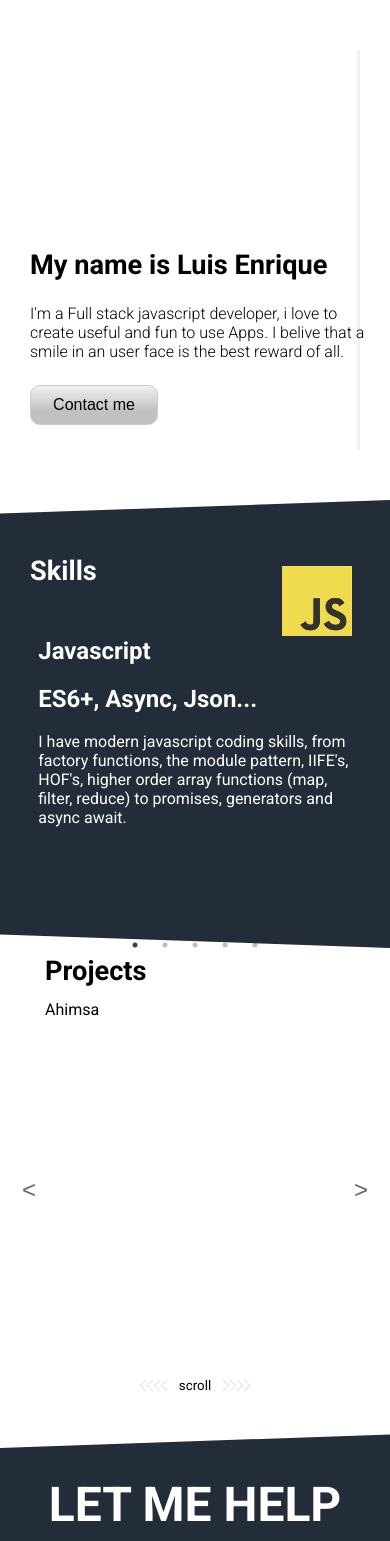
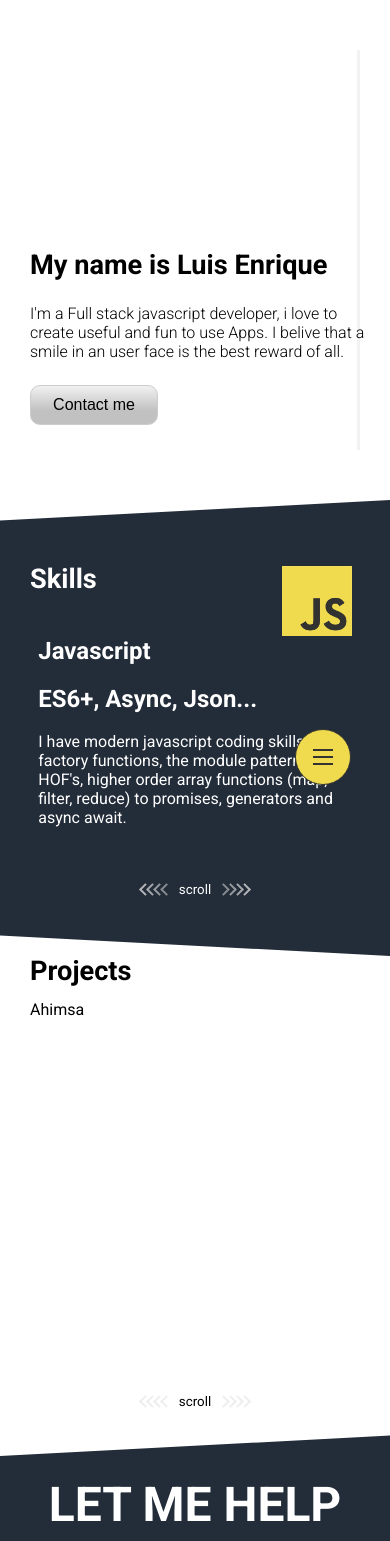
Before and after one commit to LuisSol/lesn-personal-portafolio, a React (Create React App) app: page / in a window 390 px wide. Shown: the top 1541 px of the page. Built offline with nearby package versions, Linux system fonts and the light colour scheme.

Commit message:
added mobile menu

```diff
--- a/src/App.js
+++ b/src/App.js
@@ -1,14 +1,17 @@
-import React from 'react';
+import React, { Suspense } from 'react';
 import styled from 'styled-components';
 import Hero from './components/Hero'
 import Skills from './components/Skills'
 import Projects from './components/Projects'
 import Contact from './components/Contact'
 import ContactModal from './components/ContactModal'
+import MobileMenu from './components/MobileMenu'
+import PDFModal from './components/PDFModal'
 
 const MainContainer = styled.div`
   margin: 0 auto;
   width: 1024px;
+  position: relative;
   @media (max-width: 1024px) {
     width: 100%;
     margin: 0;
@@ -22,8 +25,10 @@ function App() {
       <Hero />
       <Skills />
       <Projects />
+      <MobileMenu />
       <Contact />
       <ContactModal />
+      <PDFModal />
     </MainContainer>
   );
 }
--- a/src/components/Hero.js
+++ b/src/components/Hero.js
@@ -18,7 +18,7 @@ const HeroContent = styled.section`
         bottom: 0;
         content: '';
         transform-origin: right bottom;
-        transform: skewY(-2deg);
+        transform: skewY(-3deg);
         background-color: white;
     }
 `
--- /dev/null
+++ b/src/components/MobileMenu.js
@@ -0,0 +1,154 @@
+import React, {useState} from 'react';
+import styled from 'styled-components'
+import { togglePDFModal } from '../redux/actions/modalActions'
+import { useDispatch } from 'react-redux'
+
+const Menu = styled.nav`
+    display: none;
+    position: fixed;
+    z-index: 10;
+    width: 50vw;
+    height: 130vh;
+    background-color: #F0DB4F;
+    top: -10px;
+    right: -100%;
+    transform: rotate(-3deg);
+    transition: right 200ms ease-out;
+    border-left: 1px solid #323330;
+    @media (max-width: 700px) {
+        display: block;
+    }
+    ul {
+        z-index: 11;
+        padding: 0;
+        margin: 0;
+        list-style: none;
+        display: flex;
+        flex-direction: column;
+        justify-content: space-around;
+        align-items: center;
+        height: 100vh;
+        padding-bottom: 100px;
+        transform: rotate(2deg);
+    }
+    a {
+        text-decoration: none;
+        color: black;
+    }
+
+`
+const MenuBtn = styled.button `
+    display: none;
+    position: fixed;
+    justify-content: center;
+    align-items: center;
+    width:  3.5rem;
+    height: 3.5rem;
+    background-color: #F0DB4F;
+    right: 10%;
+    bottom: 7%;
+    z-index: 11;
+    border-radius: 50%;
+    border: 1px solid #323330;
+    &:focus {
+        outline: none;
+    }
+    #container {
+        height: 20px;
+        width: 20px;
+        display: flex;
+        flex-direction: column;
+        justify-content: space-around;
+        align-items: center;
+    }
+    #bar1, #bar2, #bar3 {
+        height: 2px;
+        width: 100%;
+        background-color: #323330;
+        transition: all 300ms ease;
+    }
+    @media (max-width: 700px) {
+        display: flex;
+    }
+`
+const ResumeBtn = styled.button`
+    background-color: #F0DB4F;
+    border: 0;
+    cursor: pointer;
+    font-weight: 500;
+    font-size: 1rem;
+    padding: 0;
+    color: #323330;
+    &:focus {
+        outline: none;
+    }
+`
+
+// Animations Styles
+const menuOpenStyle = {
+    right: '-7%',
+}
+const bar1Open = {
+
+    transform: 'rotate(-45deg) translate(-4px, 6px)'
+
+}
+const bar2Open = {
+    opacity: 0
+}
+const bar3Open = {
+    transform: 'rotate(45deg) translate(-4px, -5px)'
+}
+
+const MobileMenu = () => {
+    const [menuOpen, setOpen] = useState(false);
+    const dispatch = useDispatch();
+    const toggleMenu = () => {
+        setOpen( !menuOpen );
+    }
+
+    return (
+        <>
+        <MenuBtn
+            onClick={toggleMenu}
+        >
+            <div id="container">
+                <div
+                    id="bar1"
+                    style={menuOpen ? bar1Open : {}}
+                ></div>
+                <div
+                    id="bar2"
+                    style={menuOpen ? bar2Open : {}}
+                ></div>
+                <div
+                    id="bar3"
+                    style={menuOpen ? bar3Open : {}}
+                ></div>
+            </div>
+        </MenuBtn>
+        <Menu
+            style={ menuOpen ? menuOpenStyle : {}}
+        >
+            <ul>
+                <li>
+                    <ResumeBtn
+                        onClick={() => dispatch(togglePDFModal())}
+                    >Resume</ResumeBtn>
+                </li>
+                <li>
+                    <a href="#skills">Skills</a>
+                </li>
+                <li>
+                    <a href="#projects">Projects</a>
+                </li>
+                <li>
+                    <a href="#contact">Contact</a>
+                </li>
+            </ul>
+        </Menu>
+        </>
+    );
+}
+
+export default MobileMenu;
--- a/src/components/Navigation.js
+++ b/src/components/Navigation.js
@@ -1,17 +1,16 @@
-import React, { Suspense, useState } from 'react';
+import React from 'react';
 import styled from 'styled-components';
-import Modal from 'react-modal';
-
-const LazyPDFView = React.lazy(() => import('./PDFView'));
+import { togglePDFModal } from '../redux/actions/modalActions'
+import { useDispatch } from 'react-redux';
 
 const NavBar = styled.div`
-    height: 7vh;
+    height: 4rem;
     background-color: #FFFFFF;
     padding-right: 2.5rem;
     display: flex;
     align-items: center;
     justify-content: space-between;
-    @media (max-width: 750px) {
+    @media (max-width: 700px) {
         display: none;
     }
 `
@@ -46,10 +45,7 @@ const ResumeBtn = styled.button`
 `
 
 const Navigation = () => {
-    const [showResume, setShowResume] = useState(false);
-    const toggleShowResume = () => {
-        setShowResume(!showResume);
-    }
+    const dispatch = useDispatch();
 
     return (
         <NavBar>
@@ -57,21 +53,7 @@ const Navigation = () => {
             <Nav>
                 <ul>
                     <li>
-                        <ResumeBtn onClick={toggleShowResume}>Resume</ResumeBtn>
-                        {
-                            showResume &&
-                            <Modal
-                                closeTimeoutMS={300}
-                                className="pdf-modal"
-                                overlayClassName="overlay"
-                                isOpen={showResume}
-                                onRequestClose={toggleShowResume}
-                            >
-                                <Suspense fallback={<div>Loading ...</div>}>
-                                    <LazyPDFView />
-                                </Suspense>
-                            </Modal>
-                        }
+                        <ResumeBtn onClick={() => dispatch(togglePDFModal())}>Resume</ResumeBtn>
                     </li>
                     <li>
                         <a href="#skills">Skills</a>
--- /dev/null
+++ b/src/components/PDFModal.js
@@ -0,0 +1,34 @@
+import React, { Suspense } from 'react'
+import Modal from 'react-modal';
+import { useSelector, useDispatch } from 'react-redux'
+import { togglePDFModal } from '../redux/actions/modalActions'
+
+const LazyPDFView = React.lazy(() => import('./PDFView'));
+
+export default function PDFModal() {
+    const showResume = useSelector( state => state.pdfModalOpen )
+    const dispatch = useDispatch();
+
+    return (
+        <Modal
+          closeTimeoutMS={300}
+          className="pdf-modal"
+          overlayClassName="overlay"
+          isOpen={showResume}
+          onRequestClose={() => dispatch(togglePDFModal())}
+        >
+            <button
+                style={{
+                        position: "absolute",
+                        top: 0,
+                        right: 5,
+                        zIndex: 10
+                        }}
+                onClick={() => dispatch(togglePDFModal())}
+            >X</button>
+            <Suspense fallback={<div>Loading ...</div>}>
+                <LazyPDFView />
+            </Suspense>
+        </Modal>
+    )
+}
--- a/src/components/Projects.js
+++ b/src/components/Projects.js
@@ -20,13 +20,12 @@ const animate = keyframes`
 const ProjectsView = styled.section`
     height: 500px;
     color: black;
-    padding: 100px 45px 0px 45px;
+    padding: 100px 30px 0px 30px;
     position: relative;
     z-index: 1;
     .title {
         position: absolute;
         top: 2rem;
-        left: 45px;
         font-size: 1.7rem;
         z-index: 5;
     }
@@ -34,35 +33,20 @@ const ProjectsView = styled.section`
         position: absolute;
         content: '';
         left: 0;
-        bottom: -3rem;
+        bottom: -3.5rem;
         background-color: white;
         width: 100%;
         height: 15%;
         transform-origin: left bottom;
-        transform: skewY(-2deg);
+        transform: skewY(-3deg);
         z-index: -1;
-    }
-    .slid-btn {
-        position: absolute;
-        top: 55%;
-        border: 0;
-        background-color: transparent;
-        cursor: pointer;
-        font-size: 1.5rem;
-        color: #666;
-    }
-    .next-btn {
-        right: 1rem;
-    }
-    .prev-btn {
-        left: 1rem;
     }
     .scroll-indicator {
         display: flex;
         align-items: center;
         justify-content: center;
         position: relative;
-        top: -2rem;
+        top: -1rem;
     }
     .indicator {
         position: relative;
@@ -146,22 +130,12 @@ const projects = [
 ]
 
 const Projects = () => {
-    const slider = React.useRef(null);
-    const previous = () => {
-        slider.current.slickPrev();
-    }
-    const next = () => {
-        slider.current.slickNext();
-    }
 
     return (
         <main>
             <ProjectsView>
                 <h1 className="title" id="projects">Projects</h1>
-                <button className="slid-btn prev-btn" onClick={previous}>&lt;</button>
-                <button className="slid-btn next-btn" onClick={next}>&gt;</button>
                 <Slider
-                    ref={slider}
                     slidesToShow={1}
                     slidesToScroll={1}
                     speed={400}
--- a/src/components/Skills.js
+++ b/src/components/Skills.js
@@ -1,9 +1,21 @@
 import React from 'react'
-import styled from 'styled-components'
+import styled, { keyframes } from 'styled-components'
 import Slider from 'react-slick';
 import Skill from './Skill';
 import "slick-carousel/slick/slick.css";
 import "slick-carousel/slick/slick-theme.css";
+
+const animate = keyframes`
+    0% {
+        border-color: #EEE;
+    }
+    20% {
+        border-color: #EEE;
+    }
+    20.1%, 100% {
+        border-color: #99;
+    }
+`
 
 const SkillShow = styled.section`
     height: 400px;
@@ -13,21 +25,87 @@ const SkillShow = styled.section`
     position: relative;
     z-index: 2;
     .title {
+        z-index: 5;
         position: absolute;
-        top: 2rem;
+        top: 2.5rem;
         font-size: 1.7rem;
     }
     &:after{
         position: absolute;
         width: 100%;
         height: 15%;
-        bottom: -3rem;
+        bottom: -3.5rem;
         left: 0;
         content: '';
         z-index: -1;
         transform-origin: right bottom;
-        transform: skewY(2deg);
+        transform: skewY(3deg);
         background-color: #232C39;
+    }
+    .scroll-indicator {
+        display: flex;
+        align-items: center;
+        justify-content: center;
+        position: relative;
+        top: -3rem;
+    }
+    .indicator {
+        position: relative;
+        display: inline-block;
+        width: 9px;
+        height: 9px;
+    }
+    .indicator span{
+        position: absolute;
+        width: 100%;
+        height: 100%;
+        border-bottom: 2px solid #6666;
+    }
+    .left-indicator {
+        margin-right: .5rem;
+        transform: rotate(45deg);
+    }
+    .left-indicator span {
+        border-left: 2px solid #6666;
+        animation: ${animate} 3s linear infinite;
+    }
+    .left-indicator span:nth-child(1) {
+        left: -5px;
+        bottom: -5px;
+        animation-delay: 0.2s;
+    }
+    .left-indicator span:nth-child(2) {
+        left: -10px;
+        bottom: -10px;
+        animation-delay: 0.4s;
+    }
+    .left-indicator span:nth-child(3) {
+        left: -15px;
+        bottom: -15px;
+        animation-delay: 0.6s;
+    }
+    .right-indicator {
+        margin-left: .5rem;
+        transform: rotate(-45deg);
+    }
+    .right-indicator span{
+        border-right: 2px solid #6666;
+        animation: ${animate} 3s linear infinite;
+    }
+    .right-indicator span:nth-child(1) {
+        right: -5px;
+        bottom: -5px;
+        animation-delay: 0.2s;
+    }
+    .right-indicator span:nth-child(2) {
+        right: -10px;
+        bottom: -10px;
+        animation-delay: 0.4s;
+    }
+    .right-indicator span:nth-child(3) {
+        right: -15px;
+        bottom: -15px;
+        animation-delay: 0.6s;
     }
 `
 
@@ -60,7 +138,7 @@ const skills = [
         id: 'ror2020lesn',
         img: '/images/ruby.png',
         alt: 'ruby rails logo',
-        title: 'Ruby / Ruby on Rails',
+        title: 'Ruby /Rails',
         subtitle: 'ActiveRecord, OAuth, API...',
         detail: 'Although my heart belongs to the javascript ecosystem, i have experience also with the Ruby on Rails Framework, even if the javascript exosystem is more flexible, theres one thing that can\'t be denied about Rails, it just works with fewer lines of code'
     },
@@ -83,9 +161,9 @@ const Skills = () => {
                 slidesToShow={1}
                 slidesToScroll={1}
                 arrows={false}
-                dots={true}
+                dots={false}
                 autoplay={true}
-                autoplaySpeed={8000}
+                autoplaySpeed={9000}
                 pauseOnHover={true}
                 pauseOnDotsHover={true}
                 speed={500}
@@ -94,6 +172,21 @@ const Skills = () => {
                 skills.map(skill => <Skill key={skill.id} {...skill} />)
             }
             </Slider>
+            <div className="scroll-indicator">
+                <div className="indicator left-indicator">
+                    <span></span>
+                    <span></span>
+                    <span></span>
+                    <span></span>
+                </div>
+                    <small>scroll</small>
+                <div className="indicator right-indicator">
+                    <span></span>
+                    <span></span>
+                    <span></span>
+                    <span></span>
+                </div>
+            </div>
         </SkillShow>
     );
 }
--- a/src/index.css
+++ b/src/index.css
@@ -28,7 +28,7 @@ body {
   right: 0;
   bottom: 0;
   background-color: rgba(0, 0, 0, .9);
-  z-index: 10;
+  z-index: 20;
 }
 .contact-modal {
   position: relative;
@@ -66,3 +66,8 @@ body {
   padding: 20px;
   -webkit-overflow-scrolling: touch;
 }
+@media (max-width: 380px) {
+  .pdf-modal {
+    width: 100%;
+  }
+}
--- a/src/redux/actions/actionTypes.js
+++ b/src/redux/actions/actionTypes.js
@@ -1,3 +1,4 @@
 export default {
-    TOGGLE_MODAL: 'TOGGLE_MODAL'
+    TOGGLE_MODAL: 'TOGGLE_MODAL',
+    TOGGLE_PDF_MODAL: 'TOGGLE_PDF_MODAL'
 }
--- a/src/redux/actions/modalActions.js
+++ b/src/redux/actions/modalActions.js
@@ -1,3 +1,5 @@
 import actions from './actionTypes'
 
-export const toggleModal = () => { return { type: actions.TOGGLE_MODAL } }
+export const toggleModal = () => { return { type: actions.TOGGLE_MODAL } };
+
+export const togglePDFModal = () => { return { type: actions.TOGGLE_PDF_MODAL }};
--- a/src/redux/reducers/modalReducer.js
+++ b/src/redux/reducers/modalReducer.js
@@ -1,7 +1,8 @@
 import actions from '../actions/actionTypes'
 
 const initialState = {
-    modalOpen: false
+    modalOpen: false,
+    pdfModalOpen: false
 }
 
 const modalReducer = (state = initialState, action) => {
@@ -10,6 +11,10 @@ const modalReducer = (state = initialState, action) => {
             return {
                 modalOpen: !state.modalOpen
             }
+        case actions.TOGGLE_PDF_MODAL:
+            return {
+                pdfModalOpen: !state.pdfModalOpen
+            }
         default:
             return state;
     }
```
